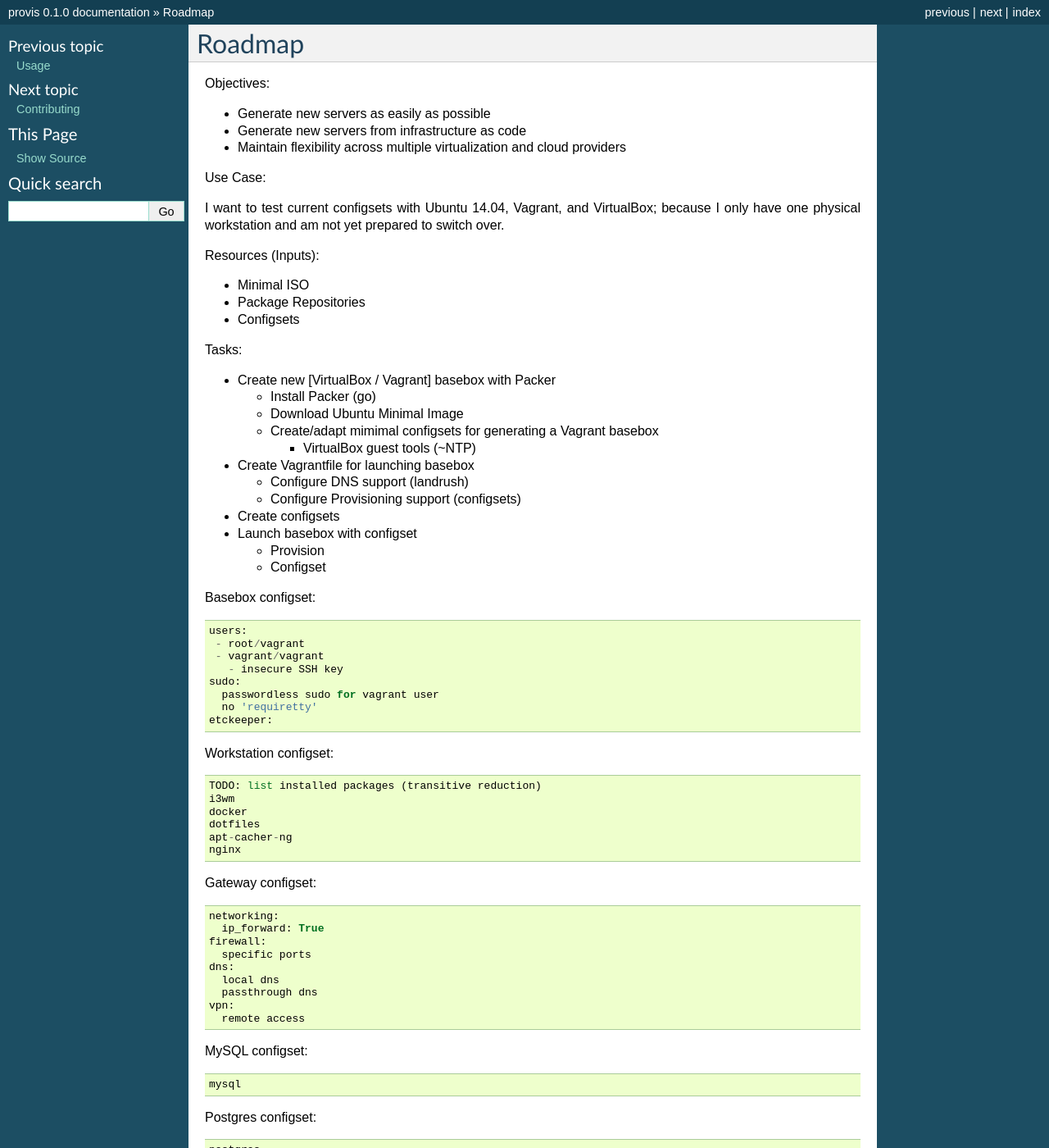
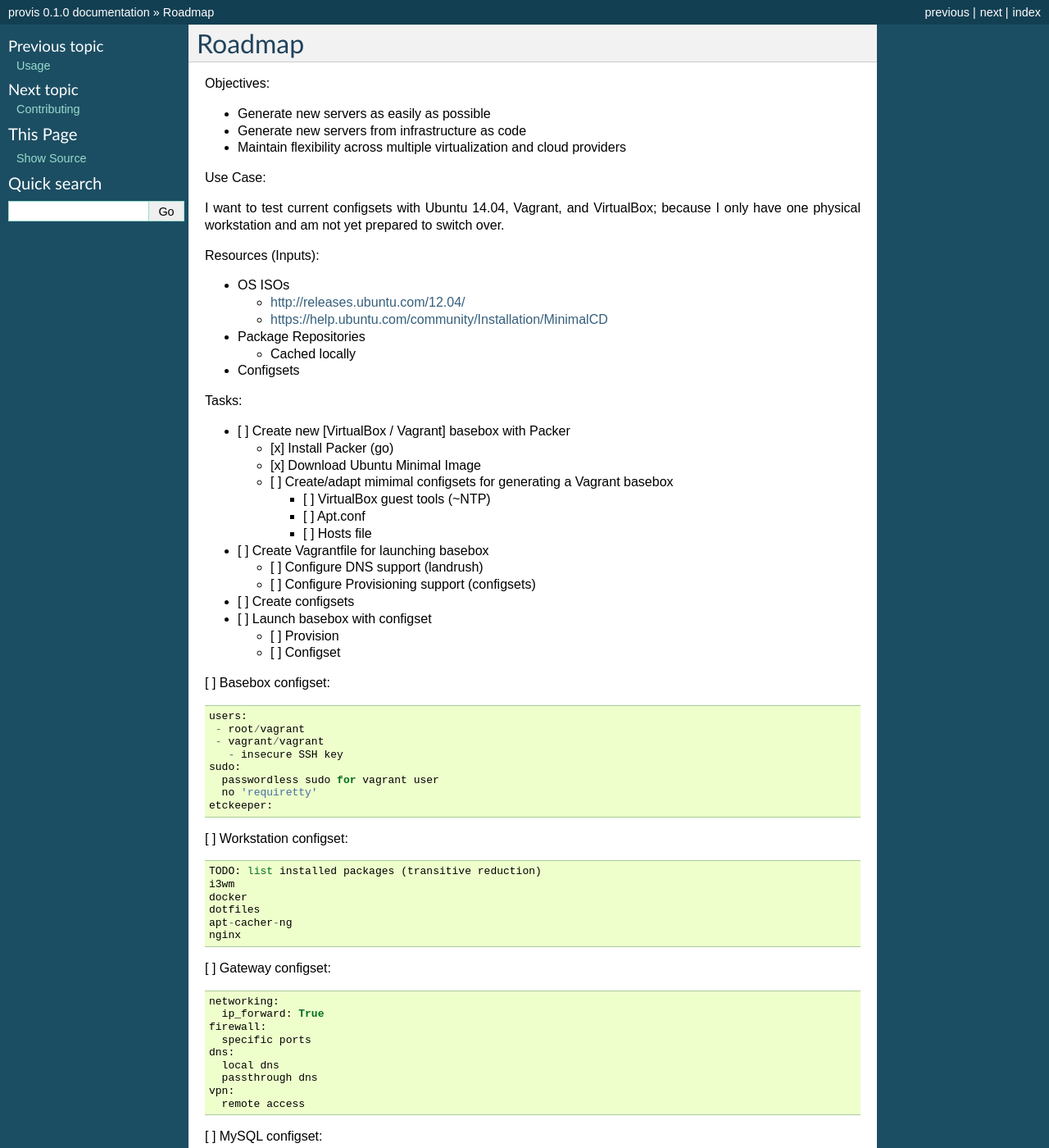
Before and after one commit to westurner/provis, a Sphinx documentation site: the page built from docs/roadmap.rst, in a window 1280 px wide and 1400 px high. Shown: the whole window at 82% size. Built offline with Sphinx 7.4.7, drawn with Linux system fonts in a browser that asks for light colours; some of the changed text lies outside the part shown.

Commit message:
Update roadmap.rst: [ ] tasks, ReST formatting, ISO links, clarification

```diff
--- a/docs/roadmap.rst
+++ b/docs/roadmap.rst
@@ -19,34 +19,43 @@ prepared to switch over.
 
 Resources (Inputs):
 
-* Minimal ISO
+* OS ISOs
+
+  * http://releases.ubuntu.com/12.04/
+  * https://help.ubuntu.com/community/Installation/MinimalCD
+
 * Package Repositories
+
+  * Cached locally
+
 * Configsets
 
 
 Tasks:
 
-* Create new [VirtualBox / Vagrant] basebox with Packer
+* [ ] Create new [VirtualBox / Vagrant] basebox with Packer
 
-  * Install Packer (go)
-  * Download Ubuntu Minimal Image
-  * Create/adapt mimimal configsets for generating a Vagrant basebox
+  * [x] Install Packer (go)
+  * [x] Download Ubuntu Minimal Image
+  * [ ] Create/adapt mimimal configsets for generating a Vagrant basebox
 
-    * VirtualBox guest tools (~NTP)
+    * [ ] VirtualBox guest tools (~NTP)
+    * [ ] Apt.conf
+    * [ ] Hosts file
 
-* Create Vagrantfile for launching basebox
+* [ ] Create Vagrantfile for launching basebox
 
-  * Configure DNS support (landrush)
-  * Configure Provisioning support (configsets)
+  * [ ] Configure DNS support (landrush)
+  * [ ] Configure Provisioning support (configsets)
 
-* Create configsets
+* [ ] Create configsets
 
-* Launch basebox with configset
+* [ ] Launch basebox with configset
 
-  * Provision
-  * Configset
+  * [ ] Provision
+  * [ ] Configset
 
-Basebox configset::
+[ ] Basebox configset::
 
   users:
    - root/vagrant
@@ -58,7 +67,7 @@ Basebox configset::
   etckeeper:
 
 
-Workstation configset::
+[ ] Workstation configset::
 
   TODO: list installed packages (transitive reduction)
   i3wm
@@ -68,7 +77,7 @@ Workstation configset::
   nginx
 
 
-Gateway configset::
+[ ] Gateway configset::
 
   networking:
     ip_forward: True
@@ -81,17 +90,17 @@ Gateway configset::
     remote access
 
 
-MySQL configset::
+[ ] MySQL configset::
 
   mysql
 
 
-Postgres configset::
+[ ] Postgres configset::
 
   postgres
 
 
-Appserver configset::
+[ ] Appserver configset::
 
   nginx
   build-essentials?
```
